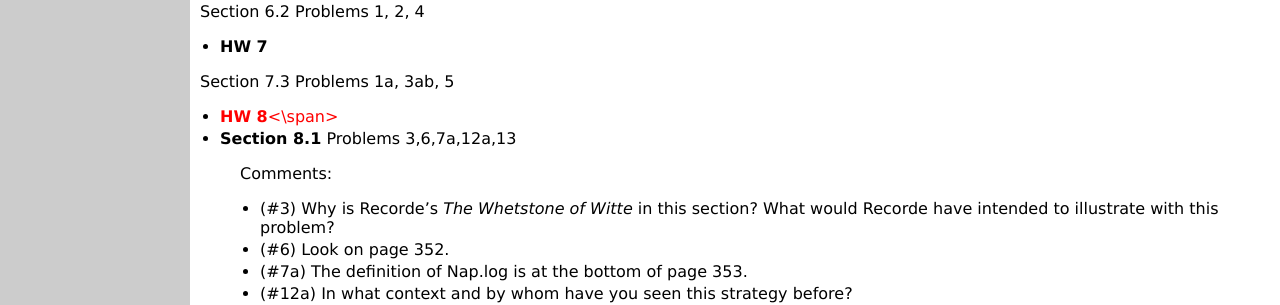
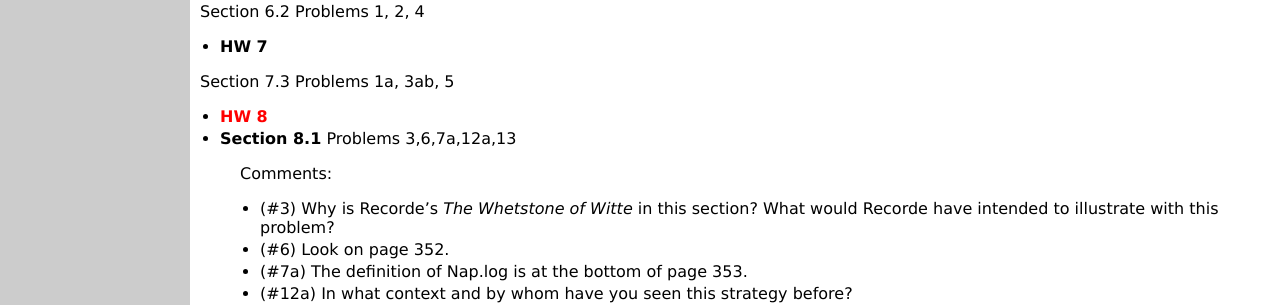
Before and after one commit to jrfaudree/HOM, a Jekyll site: the page built from homework.md, in a window 1280 px wide and 900 px high, scrolled down 1603 px. Shown: the part 358-663 px from the top of the window. Built offline with Jekyll 4.4.1, drawn with Linux system fonts in a browser that asks for light colours.

Commit message:
Update homework.md

```diff
--- a/homework.md
+++ b/homework.md
@@ -109,7 +109,7 @@ Section 6.2 Problems 1, 2, 4
 
 Section 7.3 Problems 1a, 3ab, 5
 
-* <span style="color:red">**HW 8**<\span>
+* <span style="color:red">**HW 8**</span>
  - **Section 8.1** Problems 3,6,7a,12a,13
 
 > Comments:
```
